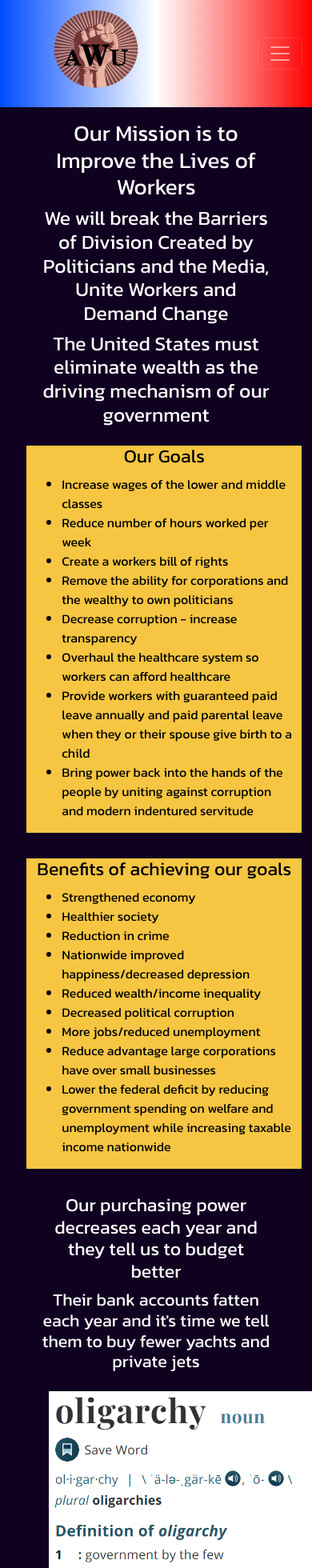
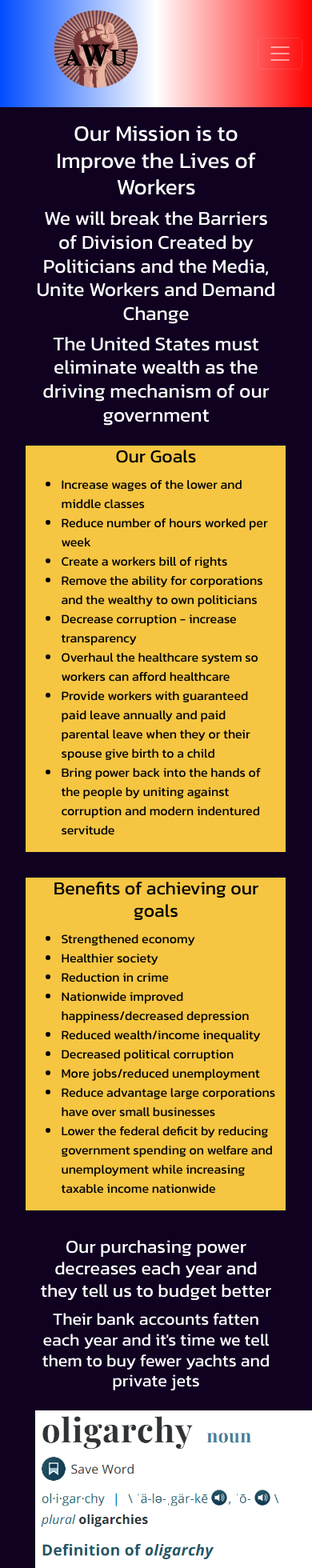
Before and after one commit to mpollachek/sideProjectFrontend, a React (Create React App) app: page /Mission in a window 390 px wide. Shown: the top 1960 px of the page at 80% size. Built offline with nearby package versions, Linux system fonts and the light colour scheme.

Commit message:
fixed mobile layout

```diff
--- a/src/pages/GetInvolved.js
+++ b/src/pages/GetInvolved.js
@@ -220,7 +220,7 @@ const GetInvolved = () => {
         <Col className="col-12">
           <h1>Across the USA workers are Unionizing</h1>
         </Col>
-        <Col className="bggrn lrmargin4 my-3 col-12 col-lg-5">
+        <Col className="bggrn offset-1 col-10 col-lg-5 my-3">
           <h4 className="my-3">
             Corporations are spending hundreds of millions of dollars on
             union-busting consulting firms
@@ -238,7 +238,7 @@ const GetInvolved = () => {
             millions ready to strike.
           </h4>
         </Col>
-        <Col className="bgornge my-3 lrmargin4 col-12 col-lg-5">
+        <Col className="bgornge offset-1 col-10 offset-lg-0 col-lg-5 my-3 mx-lg-3">
           <h4 className="my-3">
             Rather than support us, our government redistributes our tax dollars
             to the wealthy in the form of bailouts
@@ -283,7 +283,7 @@ const GetInvolved = () => {
         </Col>
 
 
-      <Row className="bannerlred text-center mt-2 mb-5">
+      <Row className="bannerlred text-center offset-1 col-10 mt-2 mb-5">
         <h3 className="my-2">Not in the USA but wish to join our movement?</h3>
         <h3 className="mb-3">
           We believe that extending this movement worldwide is inevitable. You
--- a/src/pages/HomePage.js
+++ b/src/pages/HomePage.js
@@ -51,11 +51,11 @@ const HomePage = () => {
     visible: { y: "0", opacity: 1, transition: { delay: .5, duration: 1 } }
   };
   const pullLeft = {
-    hidden: { x: "60vw", opacity: 0 },
+    hidden: { x: "50vw", opacity: 0 },
     visible: { x: "0", opacity: 1, transition: { delay: 1, duration: 1 } }
   };
   const pullRight = {
-    hidden: { x: "-60vw", opacity: 0 },
+    hidden: { x: "-50vw", opacity: 0 },
     visible: { x: "0", opacity: 1, transition: { delay: .75, duration: 1 } }
   };
   const pullTowards = {
@@ -174,8 +174,8 @@ const HomePage = () => {
         <h1>Our Solutions</h1>
       </Row>
       </motion.div>
-      <Row className='mt-5 lrmargin'>
-        <Col md={4} className='order-last order-md-first'>
+      <Row className='mt-5'>
+        <Col className='order-last order-md-first col-md-4 offset-md-1 col-12 text-center'>
         <motion.div
       whileInView={{ y: [0, -100, 0, -75, 0, -25, 0], times: [null, .01, .8, .87, .94, .97, 1], opacity: [0, 0, .5, .75, .9, .95, 1] }}
       transition={{ delay: 1, duration: 1.5, type: "spring" }}
@@ -196,7 +196,7 @@ const HomePage = () => {
         </Col>
 
         {/* Accordian */}
-        <Col className='solutions justify-content-end ms-2'>
+        <Col className='justify-content-end col-md-7'>
         <motion.div
         variants={pullLeft}
         initial="hidden"
@@ -339,7 +339,7 @@ const HomePage = () => {
             }}
       >
       <Row className='my-3'>
-      <Col className='text-center align-middle' style={{height: "100%"}}
+      <Col className='text-center'
       lg={{
         offset: 1,
         size: 5
@@ -348,7 +348,7 @@ const HomePage = () => {
       <motion.div
       initial={{ opacity: 0 }}
       whileInView={{ opacity: 1 }}
-      transition={{ delay: .5, duration: 3.5 }}
+      transition={{ delay: .5, duration: 2.5 }}
       >
         <h3>Corporations are blaming rising wages and production costs for inflation</h3>
         <h4>The reality is that their profits and executive pay are soaring</h4>
@@ -366,7 +366,9 @@ const HomePage = () => {
         initial="hidden"
         whileInView='visible'
         >
-        <img src={profits} alt="Normal and recent growth in unit prices" className='img-fluid'/>
+        <img src={profits} alt="Normal and recent growth in unit prices"
+        className='img-fluid'
+        />
         <a href='https://www.epi.org/blog/corporate-profits-have-contributed-disproportionately-to-inflation-how-should-policymakers-respond/' >Source: Economic Policy Institute</a>
         </motion.div>
       </Col>
@@ -374,6 +376,7 @@ const HomePage = () => {
       </Row>
 
       <Row
+      className='text-center'
       style={{
         backgroundImage: `url(${welderFlag})`,
         backgroundSize: 'cover',
@@ -381,18 +384,20 @@ const HomePage = () => {
         textShadow: '0 0 2px rgb(0, 0, 0), 0 0 5px rgb(0, 0, 0)',
             }}
       >
+        <Row>
+        <Col>
       <motion.div
         whileInView={{ scale: [0, 0, 1.5, 1], times: [null, 0.01, .7, 1 ], opacity: [0, 0, .7, 1]}}
         transition={{ delay: 1.5, duration: 2}}
         viewport={{ once: true }}
         >
-      <Row>
-        <Col>
+
         <h2 className='text-center justify-content-center mt-3'>The Problem is not that there are not Enough Resources to Provide Workers with Decent Wages</h2>
         <h2 className='text-center justify-content-center my-3'>The Problem is that there are not Enough Resources to Satisfy Executives and Shareholders</h2>
-        </Col>
+
+      </motion.div>
+      </Col>
       </Row>
-      </motion.div>
       <Row>
         <Col className='lrmargin'
         style={{fontSize: '24px'}}
--- a/src/pages/Issues.js
+++ b/src/pages/Issues.js
@@ -109,8 +109,10 @@ const Issues = () => {
 
       {/* Executive vs worker pay chart */}
       <Row className='bg-light text-center'>
-        <Col>
-          <Table striped bordered size='sm'>
+        <Col style={{overflowX: 'auto'}}>
+          <Table striped bordered size='sm'
+          style={{width: 'auto'}}
+          >
             <thead>
               <tr style={{backgroundColor: 'rgb(221, 143, 17)'}}>
                 <th>Ticker</th>
--- a/src/pages/Mission.js
+++ b/src/pages/Mission.js
@@ -20,15 +20,17 @@ const Mission = () => {
   return (
     <Container className="full-width">
     <Row>
-      <Col className='text-center lrmargin10 mt-3' >
+      <Col className='text-center offset-1 col-10 mt-3' >
         <h1>Our Mission is to Improve the Lives of Workers</h1>
         <h2>We will break the Barriers of Division Created by Politicians and the Media, Unite Workers and Demand Change</h2>
         <h2>The United States must eliminate wealth as the driving mechanism of our government</h2>
       </Col>
     </Row>
 
-    <Row className='lrmargin3'>
-      <Col className='col-12 bgLornge lrmargin3 my-3 col-md-5' >
+    <Row >
+      <Col className='bgLornge offset-1 col-10 my-3 col-md-5'
+      style={{height: '100%'}}
+      >
         <h3 className='text-center'>Our Goals</h3>
         <List>
           <li>Increase wages of the lower and middle classes</li>
@@ -41,7 +43,7 @@ const Mission = () => {
           <li>Bring power back into the hands of the people by uniting against corruption and modern indentured servitude</li>
         </List>
       </Col>
-      <Col className='col-12 bgLornge lrmargin3 my-3 col-md-5'>
+      <Col className='bgLornge offset-1 col-10 offset-md-0 col-md-5 mx-md-2 my-3'>
         <h3 className='text-center'>Benefits of achieving our goals</h3>
         <List>
           <li>Strengthened economy</li>
@@ -58,17 +60,17 @@ const Mission = () => {
     </Row>
 
     <Row>
-      <Col className='text-center lrmargin10 mt-3' >
+      <Col className='text-center offset-1 col-10 mt-3' >
         <h3>Our purchasing power decreases each year and they tell us to budget better</h3>
         <h4>Their bank accounts fatten each year and it's time we tell them to buy fewer yachts and private jets</h4>
       </Col>
     </Row>
 
-    <Row className='my-3 lrmargin10 text-center'>
-      <Col className='col-lg-6'>
+    <Row className='text-center'>
+      <Col className='offset-1 col-10 col-lg-5 my-3'>
         <img src={oligarchy} alt="definition of oligarchy" className='definition'/>
       </Col>
-      <Col className='col-lg-6'>
+      <Col className='offset-1 col-10 offset-lg-0 col-lg-5 my-3'>
         <img src={plutocracy} alt="definition of plutocracy" className='definition'/>
       </Col>
     </Row>
```
